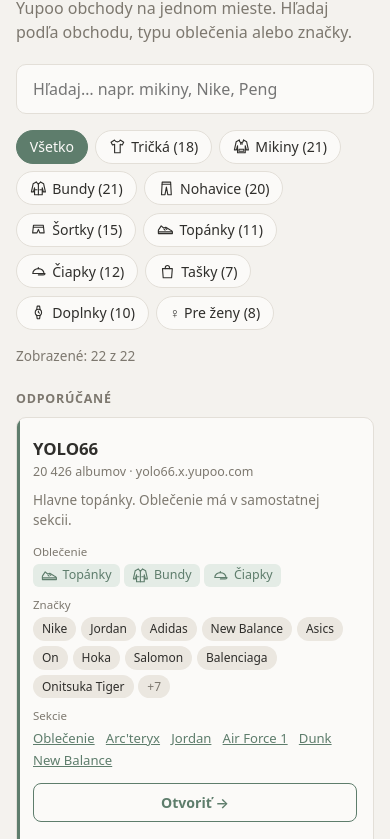
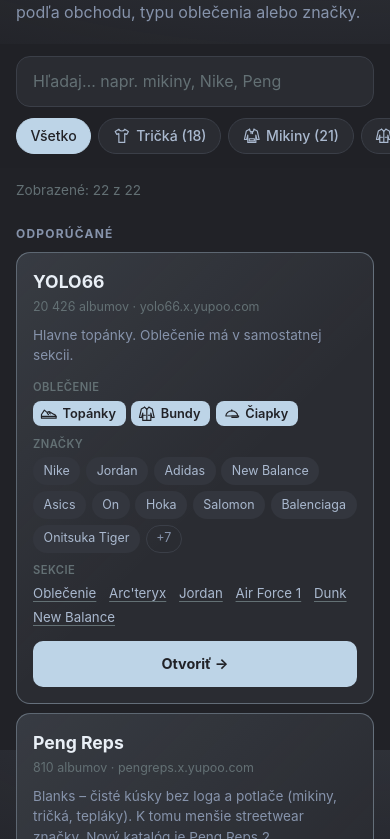
Before and after one commit to w1ttyy/cina, a plain HTML site: page index.html in a window 390 px wide. Shown: the part 94-933 px from the top of the page. Drawn offline with Linux system fonts and the light colour scheme.

Commit message:
New color palette and mobile design

```diff
--- a/index.html
+++ b/index.html
@@ -13,6 +13,10 @@
       <h1>Reps zoznam</h1>
       <p class="subtitle">Yupoo obchody na jednom mieste. Hľadaj podľa obchodu, typu oblečenia alebo značky.</p>
 
+    </header>
+
+    <!-- Vyhľadávanie a filtre ostávajú pri scrollovaní hore (sticky) -->
+    <div class="toolbar">
       <input
         id="search"
         class="search"
@@ -20,10 +24,10 @@
         placeholder="Hľadaj… napr. mikiny, Nike, Peng"
         autocomplete="off"
       >
+      <div id="filters" class="filters" aria-label="Filtrovať podľa typu oblečenia"></div>
+    </div>
 
-      <div id="filters" class="filters" aria-label="Filtrovať podľa typu oblečenia"></div>
-      <p id="count" class="count"></p>
-    </header>
+    <p id="count" class="count"></p>
 
     <main id="stores" class="list"></main>
 
--- a/script.js
+++ b/script.js
@@ -259,6 +259,7 @@ function renderFilters() {
       button.textContent = "Všetko";
     } else if (key === WOMEN) {
       button.textContent = `♀ Pre ženy (${womenCount})`;
+      button.classList.add("chip-women");
     } else {
       const count = stores.filter((s) => s.categories.includes(key)).length;
       button.append(icon(key), el("span", "", `${CATEGORIES[key].label} (${count})`));
--- a/style.css
+++ b/style.css
@@ -1,39 +1,34 @@
-/* Pokojná paleta: teplá sivá + šalviová zelená. Tmavá verzia sa zapne podľa systému. */
+/* Paleta: Shadow Grey #212227, Dim Grey #637074, Lavender Grey #8693AB,
+   Powder Blue #AAB9CF, Pale Sky #BDD4E7 + ružová pre dámske oblečenie */
 :root {
-  --bg: #f4f2ee;
-  --surface: #fbfaf8;
-  --border: #e3dfd8;
-  --text: #2f2e2b;
-  --muted: #7d786f;
-  --accent: #5e7d6c;
-  --accent-soft: #e4ece6;
-  --chip: #ebe7e0;
-  --women: #9a5f6b;
-  --radius: 10px;
-}
-
-@media (prefers-color-scheme: dark) {
-  :root {
-    --bg: #1b1d1c;
-    --surface: #222524;
-    --border: #323735;
-    --text: #e5e3de;
-    --muted: #9a9890;
-    --accent: #9cb9a7;
-    --accent-soft: #2b3530;
-    --chip: #2d302f;
-    --women: #d3a0aa;
-  }
+  --bg: #212227;
+  --surface: #2a2c32;
+  --surface-2: #33363e;
+  --border: #3b3f48;
+  --text: #e9eff6;
+  --muted: #8693ab;
+  --dim: #637074;
+  --sky: #bdd4e7;
+  --powder: #aab9cf;
+  --women: #f2b8cc;
+  --radius: 14px;
 }
 
 * {
   box-sizing: border-box;
 }
 
+html {
+  -webkit-text-size-adjust: 100%;
+}
+
 body {
   margin: 0;
-  font-family: system-ui, -apple-system, "Segoe UI", Roboto, sans-serif;
-  background: var(--bg);
+  font-family: "Inter", system-ui, -apple-system, "Segoe UI", Roboto, sans-serif;
+  background:
+    radial-gradient(1200px 500px at 85% -10%, rgba(134, 147, 171, 0.18), transparent 60%),
+    var(--bg);
+  background-attachment: fixed;
   color: var(--text);
   line-height: 1.5;
 }
@@ -48,114 +43,156 @@ body {
 
 h1 {
   margin: 0;
-  font-size: 1.9rem;
-  font-weight: 650;
-  letter-spacing: -0.01em;
+  font-size: clamp(1.7rem, 5vw, 2.4rem);
+  font-weight: 700;
+  letter-spacing: -0.02em;
+  background: linear-gradient(90deg, var(--sky), var(--muted));
+  -webkit-background-clip: text;
+  background-clip: text;
+  color: transparent;
 }
 
 .subtitle {
-  margin: 0.25rem 0 1.25rem;
+  margin: 0.3rem 0 1.25rem;
   color: var(--muted);
+}
+
+/* ---------- Vyhľadávanie + filtre (sticky) ---------- */
+
+.toolbar {
+  position: sticky;
+  top: 0;
+  z-index: 10;
+  margin: 0 -1rem;
+  padding: 0.75rem 1rem;
+  background: rgba(33, 34, 39, 0.96);
+  backdrop-filter: blur(10px);
+  -webkit-backdrop-filter: blur(10px);
+  border-bottom: 1px solid transparent;
 }
 
 .search {
   width: 100%;
-  padding: 0.75rem 1rem;
+  padding: 0.8rem 1rem;
   font: inherit;
+  font-size: 1rem; /* 16px – iPhone potom pri kliknutí nezoomuje */
   color: var(--text);
   background: var(--surface);
   border: 1px solid var(--border);
   border-radius: var(--radius);
 }
 
+.search::placeholder {
+  color: var(--dim);
+}
+
 .search:focus {
-  outline: 2px solid var(--accent);
-  outline-offset: 1px;
+  outline: none;
+  border-color: var(--powder);
+  box-shadow: 0 0 0 3px rgba(189, 212, 231, 0.18);
 }
 
 .filters {
   display: flex;
   flex-wrap: wrap;
   gap: 0.45rem;
-  margin-top: 1rem;
+  margin-top: 0.75rem;
 }
 
 .chip {
   display: inline-flex;
   align-items: center;
   gap: 0.35rem;
-  padding: 0.35rem 0.8rem;
+  min-height: 36px;
+  padding: 0.35rem 0.85rem;
   font: inherit;
   font-size: 0.88rem;
-  color: var(--text);
+  font-weight: 500;
+  color: var(--powder);
   background: var(--surface);
   border: 1px solid var(--border);
   border-radius: 999px;
   cursor: pointer;
+  white-space: nowrap;
+  transition: background 0.15s, color 0.15s, border-color 0.15s;
 }
 
 .chip:hover {
-  border-color: var(--accent);
+  border-color: var(--powder);
 }
 
 .chip.active {
-  color: var(--surface);
-  background: var(--accent);
-  border-color: var(--accent);
+  color: var(--bg);
+  background: var(--sky);
+  border-color: var(--sky);
+}
+
+.chip-women {
+  color: var(--women);
+  border-color: rgba(242, 184, 204, 0.35);
+}
+
+.chip-women.active {
+  color: var(--bg);
+  background: var(--women);
+  border-color: var(--women);
 }
 
 .count {
-  margin: 1rem 0 0.5rem;
+  margin: 0.75rem 0 0.25rem;
   font-size: 0.85rem;
-  color: var(--muted);
+  color: var(--dim);
 }
 
-/* ---------- Zoznam obchodov (riadky) ---------- */
+/* ---------- Zoznam obchodov ---------- */
 
 .group-title {
-  margin: 1.5rem 0 0.5rem;
-  font-size: 0.78rem;
-  font-weight: 600;
-  letter-spacing: 0.06em;
+  margin: 1.5rem 0 0.6rem;
+  font-size: 0.75rem;
+  font-weight: 700;
+  letter-spacing: 0.1em;
   text-transform: uppercase;
   color: var(--muted);
 }
 
-/* Skupina riadkov = jeden zaoblený blok, riadky oddelené čiarou */
 .group-list {
-  background: var(--surface);
-  border: 1px solid var(--border);
-  border-radius: var(--radius);
-  overflow: hidden;
+  display: flex;
+  flex-direction: column;
+  gap: 0.6rem;
 }
 
 .row {
   display: grid;
-  grid-template-columns: 240px 1fr auto;
+  grid-template-columns: 230px 1fr auto;
   gap: 1.25rem;
   align-items: start;
-  padding: 1.1rem 1rem;
+  padding: 1.1rem 1.2rem;
+  background: var(--surface);
+  border: 1px solid var(--border);
+  border-radius: var(--radius);
+  transition: border-color 0.15s;
 }
 
-.row + .row {
-  border-top: 1px solid var(--border);
+.row:hover {
+  border-color: var(--dim);
 }
 
 .row.pinned {
-  box-shadow: inset 3px 0 0 var(--accent);
+  background: linear-gradient(135deg, rgba(189, 212, 231, 0.09), transparent 55%), var(--surface);
+  border-color: rgba(189, 212, 231, 0.35);
 }
 
 .row-main h2 {
   margin: 0;
-  font-size: 1.05rem;
-  font-weight: 600;
+  font-size: 1.1rem;
+  font-weight: 650;
 }
 
 .meta {
   margin: 0.15rem 0 0;
   font-size: 0.78rem;
-  color: var(--muted);
-  word-break: break-all;
+  color: var(--dim);
+  overflow-wrap: anywhere;
 }
 
 .note {
@@ -166,70 +203,83 @@ h1 {
 
 .password {
   display: inline-flex;
+  flex-wrap: wrap;
   align-items: center;
   gap: 0.4rem;
-  margin-top: 0.55rem;
+  margin-top: 0.6rem;
   font-size: 0.82rem;
+  color: var(--powder);
 }
 
 .password code {
-  padding: 0.1rem 0.4rem;
-  background: var(--chip);
-  border-radius: 5px;
+  padding: 0.15rem 0.45rem;
+  color: var(--sky);
+  background: var(--surface-2);
+  border-radius: 6px;
 }
 
 .copy-btn {
-  padding: 0.1rem 0.5rem;
+  min-height: 30px;
+  padding: 0.15rem 0.6rem;
   font: inherit;
   font-size: 0.75rem;
-  color: var(--accent);
+  color: var(--sky);
   background: transparent;
   border: 1px solid var(--border);
-  border-radius: 5px;
+  border-radius: 6px;
   cursor: pointer;
 }
 
-/* Riadky tagov: hore oblečenie, dole značky */
+/* Riadky tagov: oblečenie → pre ženy → značky → sekcie */
 .row-tags {
   display: flex;
   flex-direction: column;
-  gap: 0.55rem;
+  gap: 0.6rem;
   min-width: 0;
 }
 
 .tag-line {
   display: grid;
-  grid-template-columns: 70px 1fr;
+  grid-template-columns: 72px 1fr;
   gap: 0.6rem;
   align-items: baseline;
 }
 
+.tag-line > * {
+  min-width: 0;
+}
+
 .tag-label {
-  font-size: 0.72rem;
-  color: var(--muted);
+  font-size: 0.7rem;
+  font-weight: 600;
+  letter-spacing: 0.04em;
+  text-transform: uppercase;
+  color: var(--dim);
 }
 
 .tags {
   display: flex;
   flex-wrap: wrap;
-  gap: 0.3rem;
+  gap: 0.35rem;
 }
 
+/* Typ oblečenia – výrazný, nech hneď udrie do očí */
 .type {
   display: inline-flex;
   align-items: center;
   gap: 0.3rem;
-  padding: 0.15rem 0.5rem;
-  font-size: 0.78rem;
-  color: var(--accent);
-  background: var(--accent-soft);
-  border-radius: 6px;
+  padding: 0.2rem 0.6rem 0.2rem 0.45rem;
+  font-size: 0.8rem;
+  font-weight: 600;
+  color: var(--bg);
+  background: var(--sky);
+  border-radius: 8px;
 }
 
 .icon {
   display: inline-flex;
-  width: 1.05rem;
-  height: 1.05rem;
+  width: 1.1rem;
+  height: 1.1rem;
 }
 
 .icon svg {
@@ -237,59 +287,83 @@ h1 {
   height: 100%;
 }
 
+/* Pre ženy – vlastná farba */
+.women {
+  display: inline-block;
+  padding: 0.25rem 0.6rem;
+  font-size: 0.82rem;
+  font-weight: 500;
+  color: var(--women);
+  background: rgba(242, 184, 204, 0.1);
+  border: 1px solid rgba(242, 184, 204, 0.3);
+  border-radius: 8px;
+}
+
+/* Značky – tlmené, aby nekonkurovali typom */
 .brand {
-  padding: 0.12rem 0.5rem;
+  min-height: 28px;
+  padding: 0.15rem 0.6rem;
   font: inherit;
-  font-size: 0.75rem;
-  color: var(--text);
-  background: var(--chip);
+  font-size: 0.78rem;
+  color: var(--powder);
+  background: var(--surface-2);
   border: 1px solid transparent;
   border-radius: 999px;
   cursor: pointer;
 }
 
 .brand:hover {
-  border-color: var(--accent);
+  color: var(--text);
+  border-color: var(--muted);
 }
 
 .brand.more {
   color: var(--muted);
+  background: transparent;
+  border-color: var(--border);
 }
 
 .sections {
   display: flex;
   flex-wrap: wrap;
-  gap: 0.2rem 0.7rem;
-  min-width: 0;
+  gap: 0.25rem 0.8rem;
 }
 
 .sections a {
-  font-size: 0.82rem;
-  color: var(--accent);
+  font-size: 0.83rem;
+  color: var(--powder);
+  text-decoration: underline;
+  text-decoration-color: var(--dim);
+  text-underline-offset: 3px;
   white-space: nowrap;
+}
+
+.sections a:hover {
+  color: var(--sky);
+  text-decoration-color: var(--sky);
 }
 
 .empty {
   font-size: 0.8rem;
   font-style: italic;
-  color: var(--muted);
+  color: var(--dim);
 }
 
 .open-btn {
   display: inline-block;
-  padding: 0.5rem 0.9rem;
-  font-size: 0.88rem;
-  font-weight: 600;
+  padding: 0.6rem 1rem;
+  font-size: 0.9rem;
+  font-weight: 650;
   white-space: nowrap;
   text-decoration: none;
-  color: var(--accent);
-  border: 1px solid var(--accent);
-  border-radius: 8px;
+  color: var(--bg);
+  background: var(--sky);
+  border-radius: 10px;
+  transition: background 0.15s;
 }
 
 .open-btn:hover {
-  color: var(--surface);
-  background: var(--accent);
+  background: #d3e3f0;
 }
 
 .message {
@@ -297,35 +371,48 @@ h1 {
 }
 
 .footer {
-  margin-top: 2rem;
+  margin-top: 2.5rem;
   font-size: 0.85rem;
-  color: var(--muted);
+  color: var(--dim);
 }
 
 code {
   font-size: 0.9em;
 }
 
-/* ---------- Mobil: riadok sa poskladá pod seba ---------- */
+/* ---------- Mobil ---------- */
 @media (max-width: 760px) {
+  .page {
+    padding-top: 1.5rem;
+  }
+
+  /* Filtre v jednom riadku, posúvajú sa prstom do strany */
+  .filters {
+    flex-wrap: nowrap;
+    overflow-x: auto;
+    scrollbar-width: none;
+    margin: 0.65rem -1rem 0;
+    padding: 0 1rem 0.1rem;
+  }
+
+  .filters::-webkit-scrollbar {
+    display: none;
+  }
+
   .row {
     grid-template-columns: 1fr;
-    gap: 0.75rem;
+    gap: 0.85rem;
+    padding: 1rem;
   }
 
   .tag-line {
     grid-template-columns: 1fr;
-    gap: 0.25rem;
+    gap: 0.3rem;
   }
 
   .open-btn {
-    width: 100%;
+    display: block;
     text-align: center;
+    padding: 0.75rem 1rem;
   }
 }
-
-/* Riadok "Pre ženy" */
-.women {
-  font-size: 0.82rem;
-  color: var(--women);
-}
```
Also changed, not shown: 1 other file.
